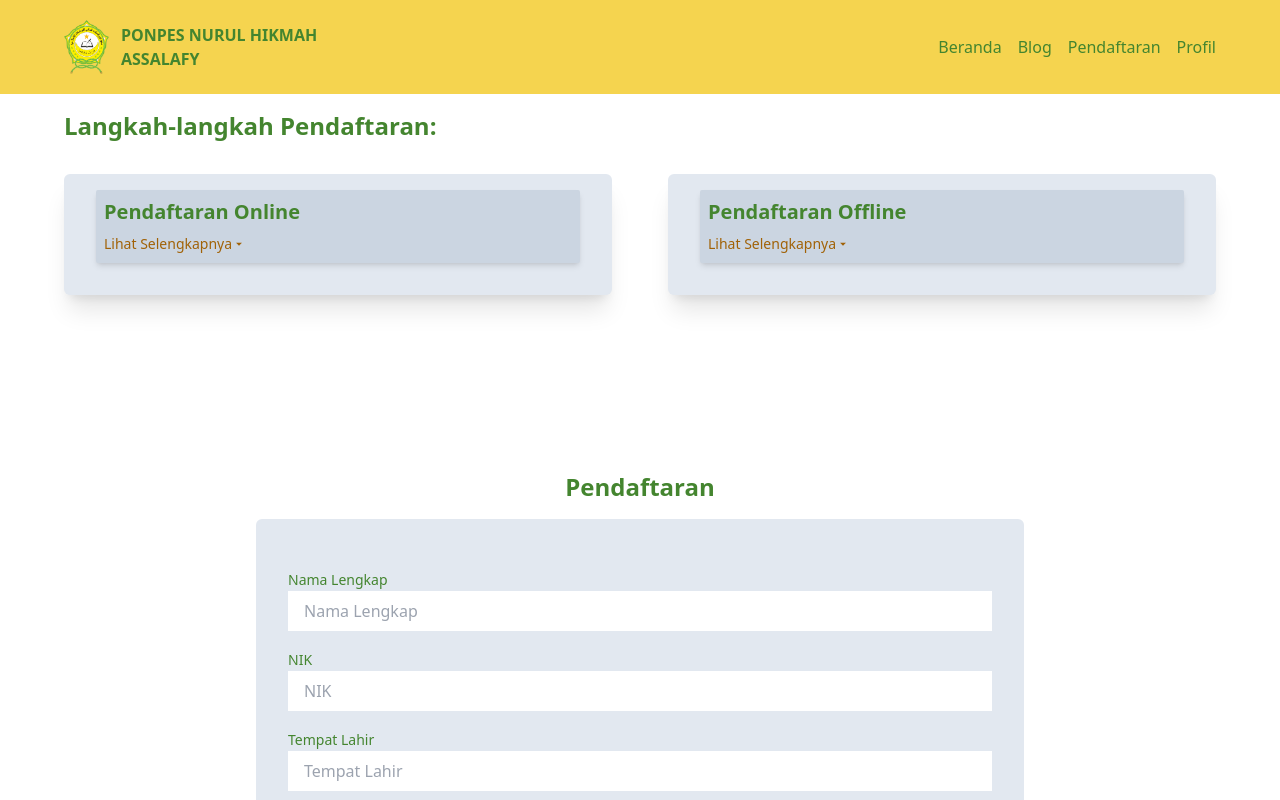
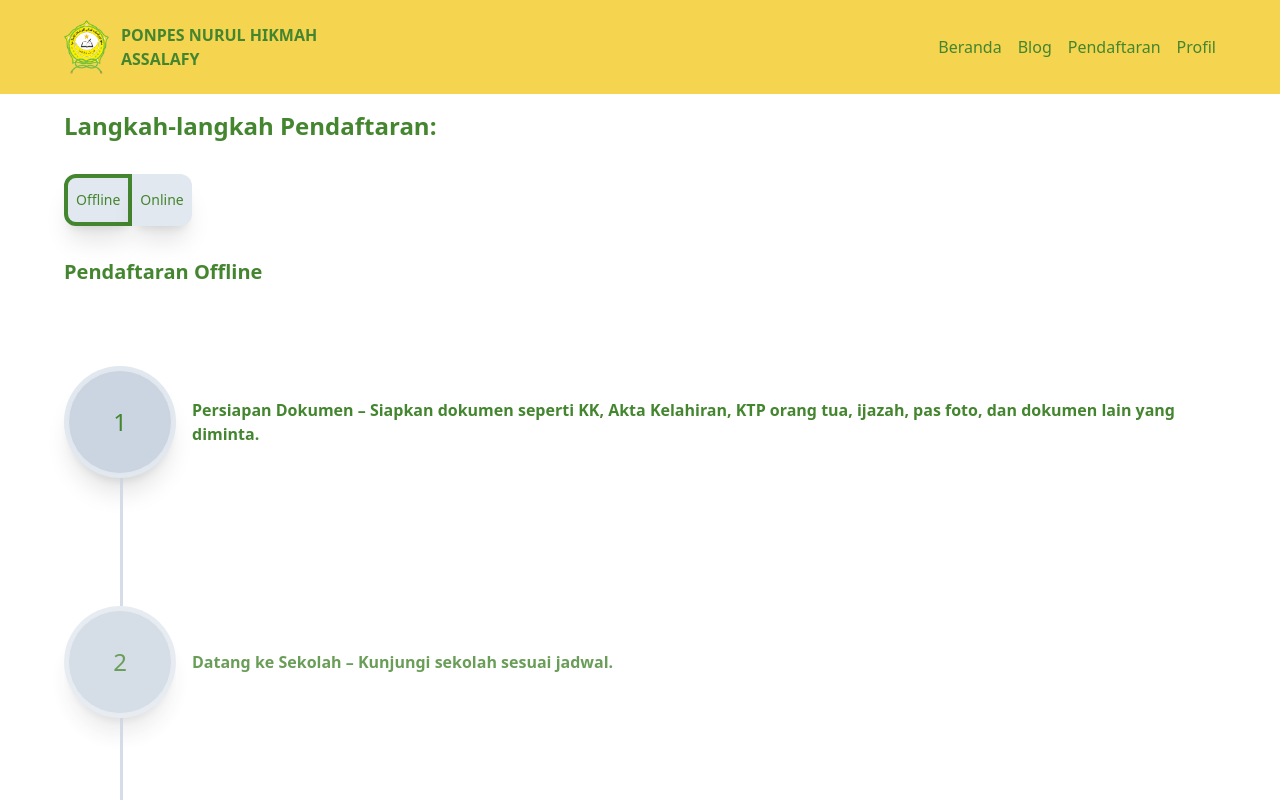
Before and after one commit to AchmadFajarN/website_pesantren, a React (Vite) app in the folder FrontEnd/: page /pendaftaran in a window 1280 px wide. Shown: the top 800 px of the page. Built offline with nearby package versions, Linux system fonts and the light colour scheme.

Commit message:
change style for registration page

```diff
--- a/FrontEnd/src/components/RegistrationMain.jsx
+++ b/FrontEnd/src/components/RegistrationMain.jsx
@@ -6,48 +6,92 @@ import { motion } from 'motion/react';
 const RegisInfo = () => {
     const [dropdownOnlineActive, setDropdownOnlineActive] = useState(false)
     const [dropdownOfflineActive, setDropdownOfflineActive] = useState(false)
-    const handleDropdownOnline = () => {
-        setDropdownOnlineActive(!dropdownOnlineActive)
-    }
-    const handleDropdownOffline = () => {
-        setDropdownOfflineActive(!dropdownOfflineActive)
-    }
+    const [step, setStep] = useState(true)
+
+    const stepHandler = () => setStep(!step)
+
+    const dataOffline = [
+        {
+            no: 2,
+            data: 'Datang ke Sekolah – Kunjungi sekolah sesuai jadwal.'
+        },
+        {
+            no: 3,
+            data: 'Mengisi Formulir – Isi formulir pendaftaran dengan data yang benar dan lengkap.'
+        },
+        {
+            no: 4,
+            data: 'Penyerahan Dokumen – Serahkan formulir dan dokumen ke panitia pendaftaran.'
+        },
+        {
+            no: 5,
+            data: 'Pengumuman Hasil – Anda akan di beritahu oleh pihak pesantren'
+        }
+    ]
+    const dataOnline = [
+        {
+            no: 2,
+            data: 'Setelah itu anda akan dihubungi pihak pesantren'
+        },
+        {
+            no: 3,
+            data: 'Persiapkan dokumen yang diperlukan'
+        },
+        {
+            no: 4,
+            data: 'Pengumuman hasil - Anda akan diberitahu oleh pihak pesantren'
+        }
+    ]
   return (
     <>
     <h1 className='text-2xl font-bold text-dark-green mt-4'>Langkah-langkah Pendaftaran:</h1>
-    <div className='mb-[10rem] mt-8'>
-            <div className="w-full flex flex-col md:flex-row md:gap-14 gap-8 justify-center md:items-start">
-                <div className='md:flex-1 rounded-md shadow-xl bg-slate-200 px-4 py-4 md:px-8 flex flex-col justify-center items-center md:items-start'>
-                    <div className='mb-4 bg-slate-300 rounded-sm shadow-md w-full px-2 py-2'>
-                        <h2 className='text-xl font-bold text-dark-green'>Pendaftaran Online</h2>
-                        <p onClick={handleDropdownOffline} className='text-sm mt-2 text-yellow-700 inline-flex items-center cursor-pointer'>Lihat Selengkapnya <MdArrowDropDown /></p>
-                    </div>
-                    {dropdownOfflineActive? <motion.div initial={{opacity: 0}} animate={{opacity: 1,transition: {duration: 0.5}}} className='w-full px-2 py-2 bg-slate-300 rounded-sm shadow-md'>
-                        <ul className='text-dark-green font-semibold text-sm'>
-                            <li>1. Isi form data dengan klik link ini <a  className='text-blue-500' href="#form">form pendaftaran</a></li>
-                            <li>2. Setelah itu anda akan dihubungi pihak pesantren</li>
-                            <li>3. Persiapkan dokumen yang diperlukan</li>
-                            <li>4. Pengumuman hasil - Anda akan diberitahu oleh pihak pesantren</li>
-                        </ul>
-                    </motion.div> : ''}
-                </div>
-                <div className='md:flex-1 rounded-md shadow-xl bg-slate-200 px-4 py-4 md:px-8'>
-                    <div className='mb-4 bg-slate-300 rounded-sm shadow-md w-full px-2 py-2'>
-                        <h2 className='text-xl font-bold text-dark-green'>Pendaftaran Offline</h2>
-                        <p onClick={handleDropdownOnline} className='text-sm mt-2 text-yellow-700 inline-flex items-center cursor-pointer'>Lihat Selengkapnya <MdArrowDropDown /></p>
-                    </div>
-                    {dropdownOnlineActive? <motion.div initial={{opacity: 0}} animate={{opacity: 1,transition: {duration: 0.5}}} className='px-2 py-2 bg-slate-300 rounded-sm shadow-md'>
-                        <ul className='text-dark-green font-semibold text-sm'>
-                            <li>1. Persiapan Dokumen – Siapkan dokumen seperti KK, Akta Kelahiran, KTP orang tua, ijazah, pas foto, dan dokumen lain yang diminta.</li>
-                            <li>2. Datang ke Sekolah – Kunjungi sekolah sesuai jadwal.</li>
-                            <li>3. Mengisi Formulir – Isi formulir pendaftaran dengan data yang benar dan lengkap.</li>
-                            <li>4. Penyerahan Dokumen – Serahkan formulir dan dokumen ke panitia pendaftaran.</li>
-                            <li>5. Pengumuman Hasil – Anda akan di beritahu oleh pihak pesantren</li>
-
-                        </ul>
-                    </motion.div> : ''}
+    <motion.div initial={{opacity: 0}} whileInView={{opacity: 1, transition: {duration: 1}}} className='my-8 flex'>
+        <button onClick={stepHandler} className={`px-2 py-3 ${step? 'border-4 border-dark-green': ''} rounded-l-xl bg-slate-200 shadow-xl text-sm text-dark-green`}>Offline</button>
+        <button onClick={stepHandler} className={`px-2 py-3 ${step? '': 'border-4 border-krem'} rounded-r-xl bg-slate-200 shadow-xl text-sm text-dark-green`}>Online</button>
+    </motion.div>
+    <h2 className='text-xl my-8 font-semibold text-dark-green mb-8'>Pendaftaran {step? 'Offline' : 'Online'}</h2>
+    <div className='mb-[10rem] mt-8 py-6'>
+        <motion.div initial={{opacity: 0}} whileInView={{opacity: 1, transition: {duration: 0.5, ease: ['easeInOut']}}} className='flex justify-evenly items-center pt-6 relative'>
+            <div className='size-28 bg-slate-200 rounded-full flex justify-center items-center shadow-xl p-1 '>
+                <div className='border w-full h-full bg-slate-300 rounded-full flex justify-center items-center'>
+                    <p className='text-2xl text-dark-green'>1</p>
                 </div>
             </div>
+            <motion.div initial={{opacity: 0, translateX: 40}} whileInView={{opacity: 1, translateX: 0, animationDelay: 1, transition: {duration: 1}}} className='flex-1 px-4'>
+                <p className='text-xs md:text-base font-semibold text-dark-green'>{step? 'Persiapan Dokumen – Siapkan dokumen seperti KK, Akta Kelahiran, KTP orang tua, ijazah, pas foto, dan dokumen lain yang diminta.': <>Isi form data dengan klik link ini <a className='text-blue-500' href="#form">Form pendaftaran</a></>}</p>
+            </motion.div>
+        </motion.div>
+        {step?
+            dataOffline.map((step, no) => {
+                return(
+            <motion.div initial={{opacity: 0, translateY: 40}} whileInView={{opacity: 0.8, translateY: 0, transition: {duration: 0.5, ease: ['easeInOut']}}} className='flex justify-evenly items-center pt-24 md:pt-[8rem] step-box relative'>
+                <motion.div className='flex-2 size-28 bg-slate-200 rounded-full flex justify-center items-center shadow-xl p-1 '>
+                    <div className='border w-full h-full bg-slate-300 rounded-full flex justify-center items-center'>
+                        <p className='text-2xl text-dark-green'>{step.no}</p>
+                    </div>
+                </motion.div>
+                <motion.div initial={{opacity: 0, translateX: 40}} whileInView={{opacity: 1, translateX: 0, animationDelay: 1, transition: {duration: 1}}} className='flex-1 px-4'>
+                    <p className='text-xs md:text-base font-semibold text-dark-green'>{ step.data }</p>
+                </motion.div>
+            </motion.div>
+                )
+            })
+            :
+            dataOnline.map((step, no) => {
+                return(
+                <motion.div initial={{opacity: 0, translateY: 40}} whileInView={{opacity: 0.8, translateY: 0, transition: {duration: 0.5, ease: ['easeInOut']}}} className='flex justify-evenly items-center pt-24 md:pt-[8rem] step-box relative'>
+                    <motion.div className='flex-2 size-28 bg-slate-200 rounded-full flex justify-center items-center shadow-xl p-1 '>
+                        <div className='border w-full h-full bg-slate-300 rounded-full flex justify-center items-center'>
+                            <p className='text-2xl text-dark-green'>{step.no}</p>
+                        </div>
+                </motion.div>
+                <motion.div initial={{opacity: 0, translateX: 40}} whileInView={{opacity: 1, translateX: 0, animationDelay: 1, transition: {duration: 1}}} className='flex-1 px-4'>
+                    <p className='text-xs md:text-base font-semibold text-dark-green'>{ step.data }</p>
+                </motion.div>
+                </motion.div>
+                )
+            })
+        }
     </div>
     </>
   )
--- a/FrontEnd/src/components/navigation.jsx
+++ b/FrontEnd/src/components/navigation.jsx
@@ -11,22 +11,22 @@ const Navigation = () => {
             <Link to={'/'} className='group flex flex-col items-center'>
                 <IoHomeOutline size={25}  className='group-hover:hidden'/>
                 <IoHome size={25} className='hidden group-hover:block' />
-                <p>Beranda</p>
+                <p className="text-sm">Beranda</p>
             </Link>
             <Link to={'/blog'} className='group flex flex-col items-center'>
                 <AiOutlineProfile size={25}  className='group-hover:hidden'/>
                 <AiFillProfile size={25} className='hidden group-hover:block' />
-                <p>Blog</p>
+                <p className="text-sm">Blog</p>
             </Link>
             <Link to={'/pendaftaran'} className='group flex flex-col items-center'>
                 <IoPersonCircleOutline size={25}  className='group-hover:hidden'/>
                 <IoPersonCircle size={25} className='hidden group-hover:block' />
-                <p>Pendaftaran</p>
+                <p className="text-sm">Pendaftaran</p>
             </Link>
             <Link to={'/profile'} className='group flex flex-col items-center'>
                 <RiBookMarkedLine size={25}  className='group-hover:hidden'/>
                 <RiBookMarkedFill size={25} className='hidden group-hover:block' />
-                <p>Profile</p>
+                <p className="text-sm">Profile</p>
             </Link>
         </nav>
     </div>
--- a/FrontEnd/src/index.css
+++ b/FrontEnd/src/index.css
@@ -12,4 +12,18 @@
         align-items: center;
         justify-content: start;
     }
+    .step-box::after{
+        content: '';
+        position: absolute;
+        width: 3px;
+        height: 6rem;
+        top: 0;
+        left: 3.5rem;
+        background-color: #cbd5e1;
+    }
+    @media screen and (min-width: 768px) {
+        .step-box::after{
+            height: 8rem;
+        }
+    }
 }
```
Also changed, not shown: FrontEnd/src/App.jsx (+11 -11 lines).
